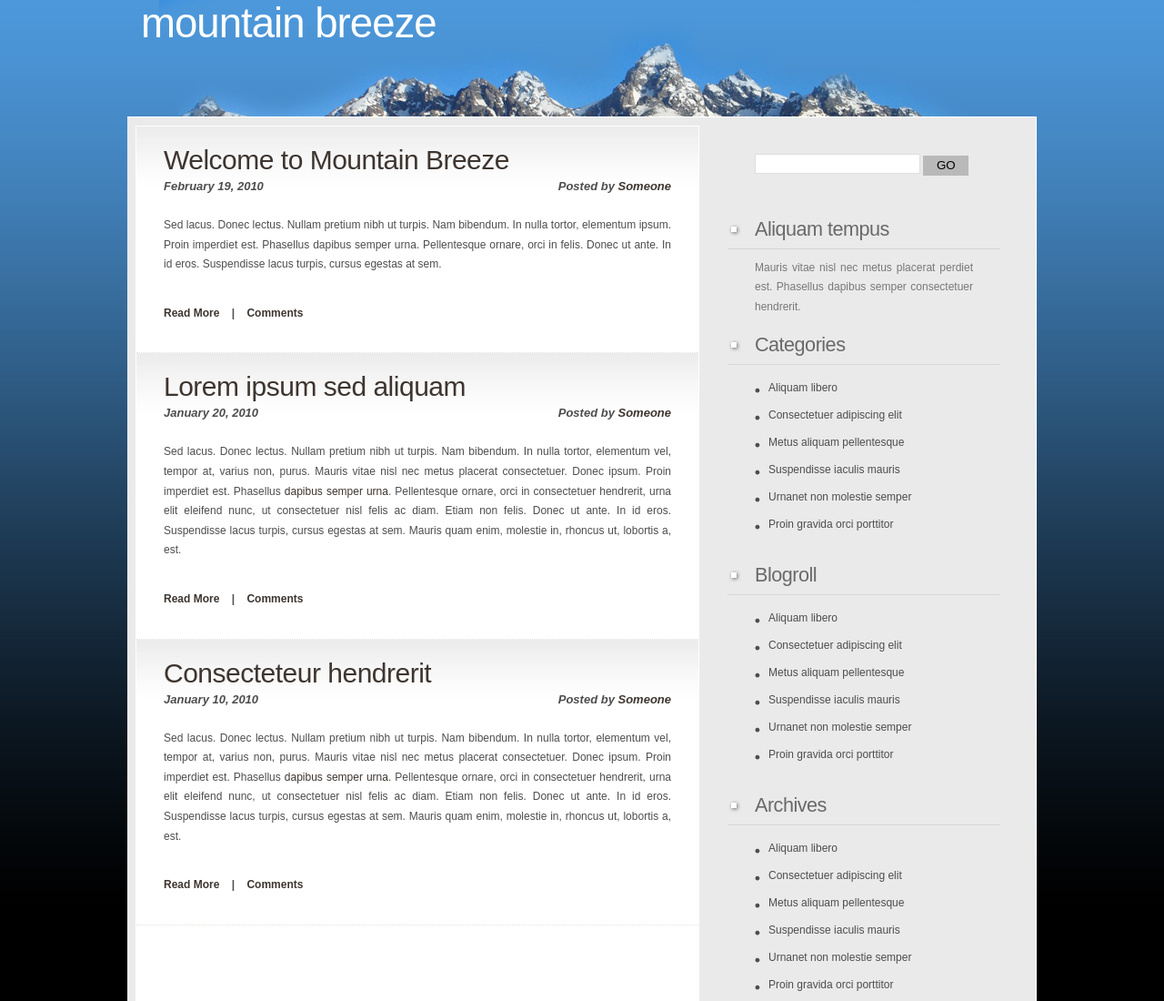
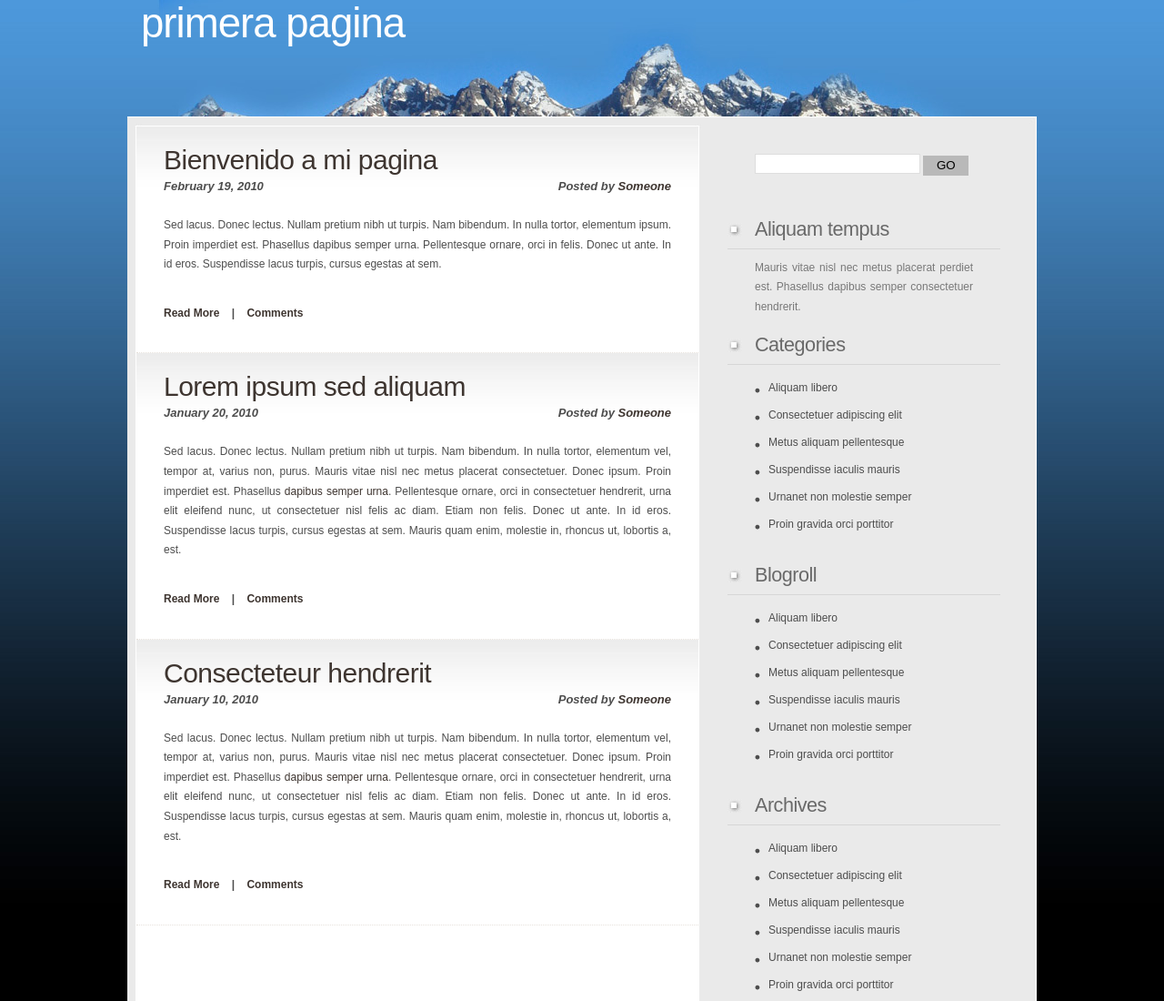
Before and after one commit to ing-vic2013/MyProyGit, a plain HTML site: page index.html in a window 1280 px wide. Shown: the top 1100 px of the page at 91% size. Drawn offline with Linux system fonts and the light colour scheme.

Commit message:
Cuarto Cambio
Signed-off-by: Ing.ViC <ing.vic2013@gmail.com>

```diff
--- a/index.html
+++ b/index.html
@@ -13,7 +13,7 @@
 	<div id="header-wrapper">
 	<div id="header">
 		<div id="logo">
-			<h1><a href="#">Mountain Breeze   </a></h1>
+			<h1><a href="#">Primera pagina   </a></h1>
 		</div>
 	</div>
 	</div>
@@ -23,7 +23,7 @@
 	<div id="page-bgbtm">
 		<div id="content">
 			<div class="post">
-				<h2 class="title"><a href="#">Welcome to Mountain Breeze   </a></h2>
+				<h2 class="title"><a href="#">Bienvenido a mi pagina   </a></h2>
 				<p class="meta"><span class="date">February 19, 2010</span><span class="posted">Posted by <a href="#">Someone</a></span></p>
 				<div style="clear: both;">&nbsp;</div>
 				<div class="entry">
```
Also changed, not shown: img02.jpg (deleted).
